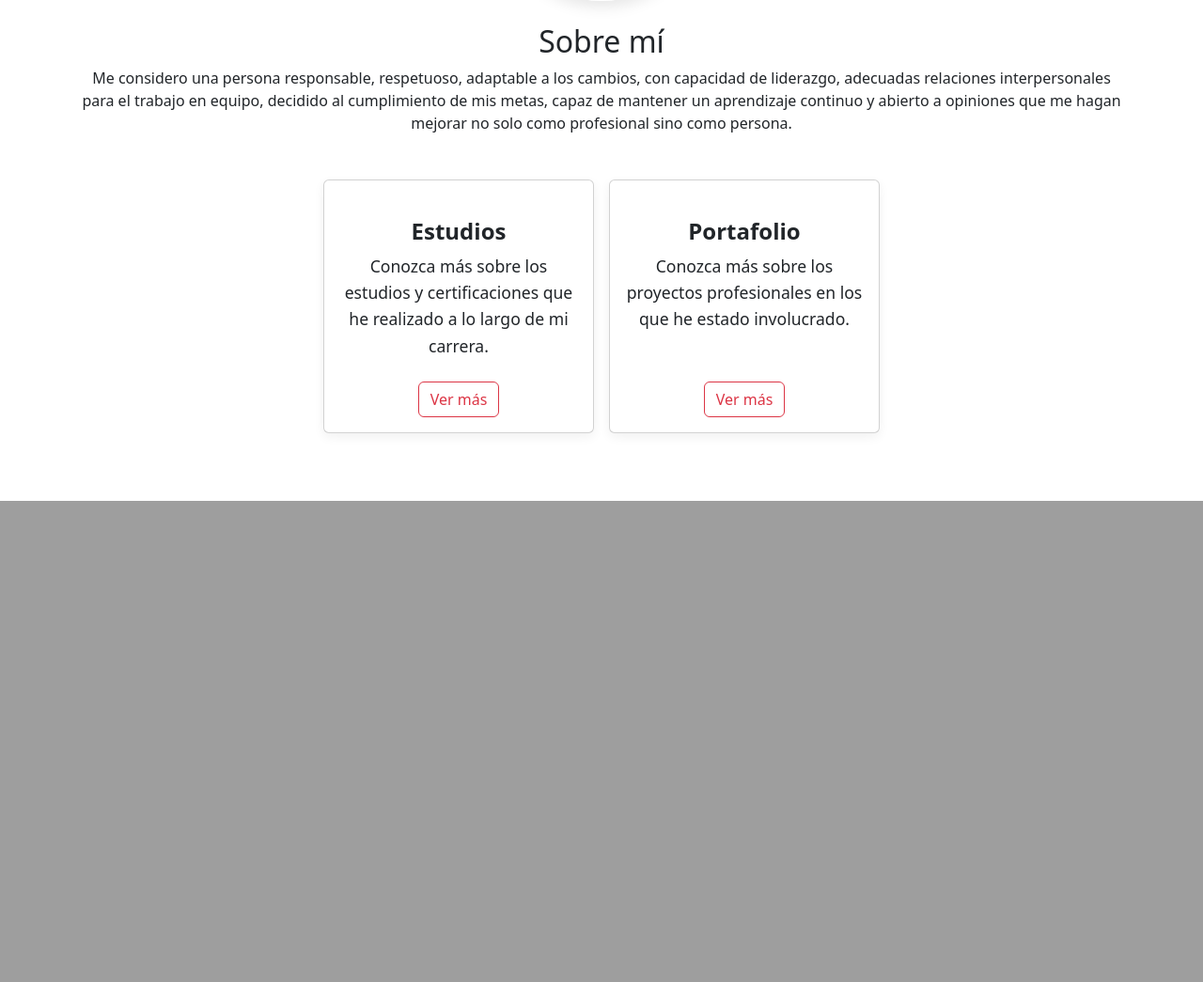
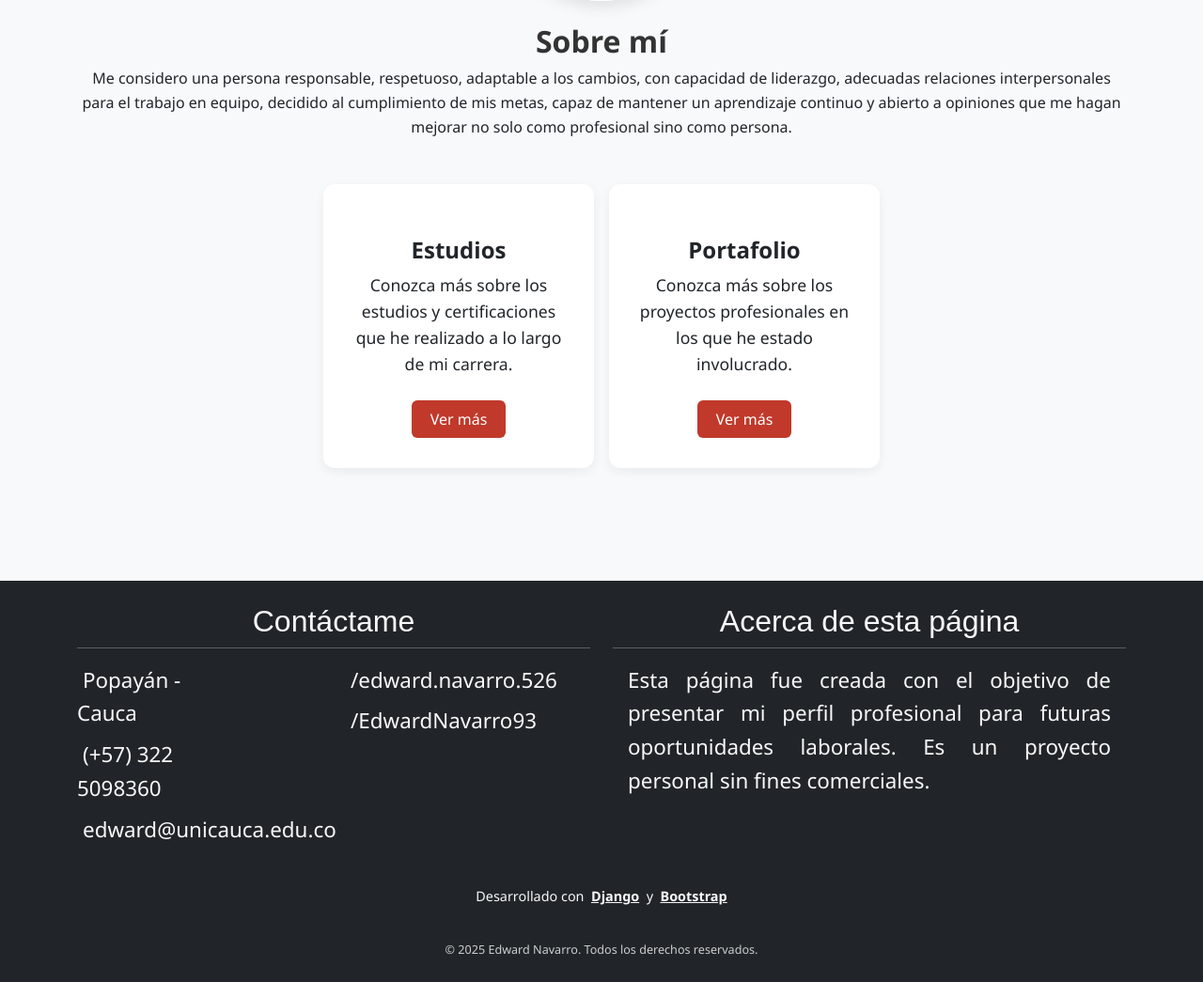
Before and after one commit to EdwardNavarroAs/portafolio, a Django app: page / in a window 1280 px wide. Shown: the part 1067-2112 px from the top of the page at 94% size. Before the commit the page ends 1600 px from the top, so only its background shows below. Run offline with Django 5.2, Linux system fonts and the light colour scheme.

Commit message:
Mejorando la estructura del proyecto django y agregando un footer comun para todas las paginas

```diff
--- /dev/null
+++ b/miweb/static/css/base.css
@@ -0,0 +1,18 @@
+/* --- Estilos base globales --- */
+body {
+    font-family: 'Segoe UI', Roboto, Inter, sans-serif;
+    line-height: 1.6;
+    background-color: #f8f9fa;
+    color: #212529;
+    margin: 0;
+    padding: 0;
+}
+
+h1, h2, h3, h4 {
+    font-weight: 700;
+    color: #333;
+}
+
+p {
+    margin-bottom: 1rem;
+}
--- /dev/null
+++ b/miweb/static/css/footer.css
@@ -0,0 +1,128 @@
+/* Estilo general del footer */
+.footer {
+  margin-top: 2em;
+  background-color: #0b1011;
+  color: #FFFFFF;
+  font-family: 'Segoe UI', Roboto, Inter, sans-serif;
+  padding-top: 2rem;
+  padding-bottom: 1rem;
+}
+
+/* Contenedor principal de contacto y acerca */
+.footer-contact,
+.footer-about {
+  display: flex;
+  flex-direction: column;
+  justify-content: flex-start;
+  height: 100%;
+}
+
+/* Subtítulos */
+.footer-subtitle {
+  font-family: 'Montserrat', sans-serif;
+  text-align: center;
+  font-size: 4vmin;
+  border-bottom: 1px solid #ffffff44;
+  padding-bottom: 0.5rem;
+  margin-bottom: 1rem;
+  min-height: 3rem;
+  display: flex;
+  align-items: center;
+  justify-content: center;
+}
+
+/* Sección de contacto */
+.footer-contact__list {
+  display: flex;
+  flex-wrap: wrap;
+  justify-content: space-between;
+}
+
+.footer-contact ul {
+  width: 48%;
+  list-style: none;
+  padding-left: 0;
+  margin-bottom: 1rem;
+}
+
+.footer-contact li {
+  margin-bottom: 8px;
+  font-size: 2.8vmin;
+}
+
+.footer-contact i {
+  margin-right: 6px;
+}
+
+.footer-contact a {
+  color: inherit;
+  text-decoration: none;
+  transition: color 0.3s ease;
+  cursor: auto;
+}
+
+.footer-contact a:hover {
+  color: #F5593D;
+  cursor: pointer;
+}
+
+/* Sección "Acerca de esta página" */
+.footer-about p {
+  font-size: 2.8vmin;
+  line-height: 1.6;
+  text-align: justify;
+  padding: 0 1rem;
+}
+
+/* Créditos y copyright */
+.footer-description,
+.footer-copyright {
+  text-align: center;
+  font-size: 0.9rem;
+}
+
+.footer-description a {
+  color: #ffffff;
+  text-decoration: underline;
+}
+
+.footer-description a:hover {
+  color: #F5593D;
+}
+
+.footer-copyright {
+  margin-top: 1rem;
+  opacity: 0.8;
+}
+
+/* Logos tecnológicos */
+.angularlogo {
+  max-width: 40px;
+  vertical-align: middle;
+  margin-left: 4px;
+}
+
+.bootstraplogo {
+  max-width: 30px;
+  vertical-align: middle;
+  margin-left: 4px;
+}
+
+/* Responsive */
+@media (max-width: 768px) {
+  .footer-contact__list {
+    flex-direction: column;
+  }
+
+  .footer-contact ul {
+    width: 100%;
+  }
+
+  .footer-about p {
+    text-align: left;
+  }
+
+  .footer-subtitle {
+    font-size: 1.5rem;
+  }
+}
--- a/miweb/static/css/home.css
+++ b/miweb/static/css/home.css
@@ -1,11 +1,3 @@
-/* Fuente general moderna */
-body {
-    font-family: 'Segoe UI', Roboto, Inter, sans-serif;
-    line-height: 1.6;
-    background-color: #f8f9fa;
-    color: #212529;
-}
-
 /* Encabezado principal */
 .page-header {
     min-height: 100vh;
--- /dev/null
+++ b/miweb/templates/miweb/base.html
@@ -0,0 +1,38 @@
+{% load static %}
+<!DOCTYPE html>
+<html lang="es">
+<head>
+    <meta charset="UTF-8">
+    <title>{% block title %}Edward Navarro{% endblock %}</title>
+    <meta name="viewport" content="width=device-width, initial-scale=1">
+
+    <!-- Bootstrap 5 -->
+    <link rel="stylesheet" href="https://cdn.jsdelivr.net/npm/bootstrap@5.3.3/dist/css/bootstrap.min.css">
+
+    <!-- Font Awesome -->
+    <!--<script src="https://kit.fontawesome.com/tu-token-fontawesome.js" crossorigin="anonymous"></script> -->
+
+    <!-- Tus estilos generales -->
+    <link rel="stylesheet" href="{% static 'css/base.css' %}">
+    <link rel="stylesheet" href="{% static 'css/footer.css' %}">
+
+    {% block extra_css %}{% endblock %}
+</head>
+<body>
+
+    <!-- Navbar (después lo activamos si ya lo tienes) -->
+    <!--{# {% include 'miweb/partials/navbar.html' %} #} -->
+
+    <!-- Contenido de la página específica -->
+    <main>
+        {% block content %}{% endblock %}
+    </main>
+
+    <!-- Footer común -->
+    {% include 'miweb/partials/footer.html' %}
+
+    <!-- Scripts comunes -->
+    <script src="https://cdn.jsdelivr.net/npm/bootstrap@5.3.3/dist/js/bootstrap.bundle.min.js"></script>
+    {% block extra_js %}{% endblock %}
+</body>
+</html>
--- a/miweb/templates/miweb/home.html
+++ b/miweb/templates/miweb/home.html
@@ -1,14 +1,13 @@
+{% extends 'miweb/base.html' %}
 {% load static %}
-<!DOCTYPE html>
-    <html lang="es">
-    <head>
-        <meta charset="UTF-8">
-        <title>Edward Navarro</title>
+
+{% block title %}Inicio - Edward Navarro{% endblock %}
+
+{% block extra_css %}
 <link rel="stylesheet" href="{% static 'css/home.css' %}">
-        <!-- Incluye Bootstrap si lo estás usando -->
-        <link rel="stylesheet" href="https://cdn.jsdelivr.net/npm/bootstrap@5.3.3/dist/css/bootstrap.min.css">
-    </head>
-    <body>
+{% endblock %}
+
+{% block content %}
 
 <!-- Encabezado -->
 <header class="page-header" style="background-image: url('{% static 'img/antoine-barres.jpg' %}')">
@@ -36,7 +35,6 @@
 </header>
 
 <!-- Contenido principal -->
-        <main>
 <div class="container py-5">
     <!-- Sobre mí -->
     <section class="section mb-5 text-center">
@@ -70,7 +68,9 @@
         </div>
     </section>
 </div>
-        </main>
+
+{% endblock %}
+
+{% block extra_js %}
 <script src="{% static 'js/home.js' %}"></script>
-    </body>
-</html>
+{% endblock %}
--- /dev/null
+++ b/miweb/templates/miweb/partials/footer.html
@@ -0,0 +1,74 @@
+<footer class="footer mt-5 py-4 bg-dark text-light">
+  <div class="container">
+    <!-- Fila principal -->
+    <div class="row mb-4 footer-contact__list">
+
+      <!-- Columna de contacto -->
+      <div class="col-md-6 footer-contact">
+        <h5 class="footer-subtitle">Contáctame</h5>
+        <div class="row">
+          <div class="col-sm-6">
+            <ul>
+              <li>
+                <a href="https://goo.gl/maps/y46dVyWxZiCLAkB76" target="_blank" rel="noopener noreferrer">
+                  <i class="fas fa-map-marker-alt"></i> Popayán - Cauca
+                </a>
+              </li>
+              <li>
+                <a href="https://web.whatsapp.com/" target="_blank" rel="noopener noreferrer">
+                  <i class="fab fa-whatsapp"></i> (+57) 322 5098360
+                </a>
+              </li>
+              <li>
+                <a href="mailto:edward@unicauca.edu.co">
+                  <i class="fas fa-envelope"></i> edward@unicauca.edu.co
+                </a>
+              </li>
+            </ul>
+          </div>
+          <div class="col-sm-6">
+            <ul>
+              <li>
+                <a href="https://www.facebook.com/edward.navarro.526/" target="_blank" rel="noopener noreferrer">
+                  <i class="fab fa-facebook"></i> /edward.navarro.526
+                </a>
+              </li>
+              <li>
+                <a href="https://github.com/EdwardNavarro93" target="_blank" rel="noopener noreferrer">
+                  <i class="fab fa-github"></i> /EdwardNavarro93
+                </a>
+              </li>
+            </ul>
+          </div>
+        </div>
+      </div>
+
+      <!-- Columna de descripción -->
+      <div class="col-md-6 footer-about">
+        <h5 class="footer-subtitle">Acerca de esta página</h5>
+        <p>
+          Esta página fue creada con el objetivo de presentar mi perfil profesional para futuras oportunidades laborales. Es un proyecto personal sin fines comerciales.
+        </p>
+      </div>
+    </div>
+
+    <!-- Créditos -->
+    <div class="row mb-3">
+      <div class="col text-center">
+        <small class="footer-description">
+          Desarrollado con&nbsp;
+          <a href="https://www.djangoproject.com/" target="_blank" rel="noopener noreferrer" class="text-light fw-bold">Django</a>
+          &nbsp;y&nbsp;
+          <a href="https://getbootstrap.com/" target="_blank" rel="noopener noreferrer" class="text-light fw-bold">Bootstrap</a>
+        </small>
+      </div>
+    </div>
+
+    <!-- Copyright -->
+    <div class="row">
+      <div class="col text-center footer-copyright">
+        <small>&copy; 2025 Edward Navarro. Todos los derechos reservados.</small>
+      </div>
+    </div>
+  </div>
+</footer>
```
Also changed, not shown: other parts of miweb/static/css/home.css (+30 -1 lines), miweb/static/css/navbar.css (added), miweb/templates/miweb/partials/navbar.html (added). Lines whose indentation alone changed are shown as unchanged.
